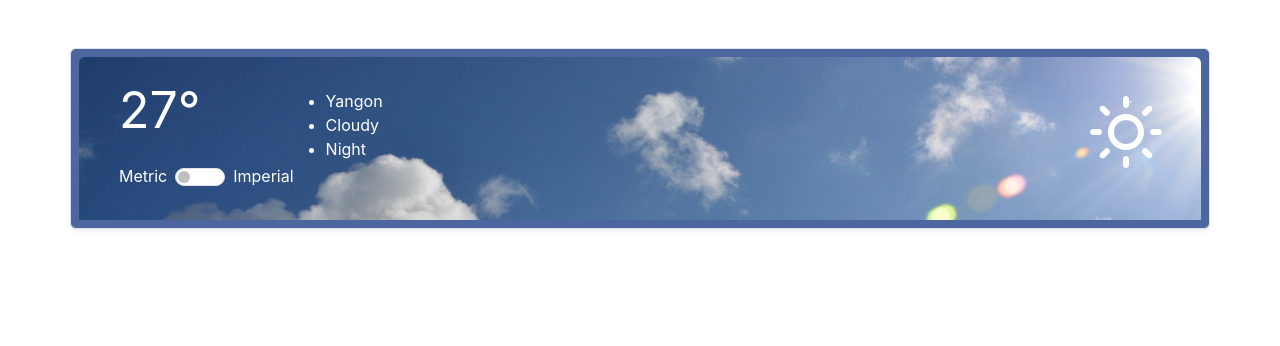
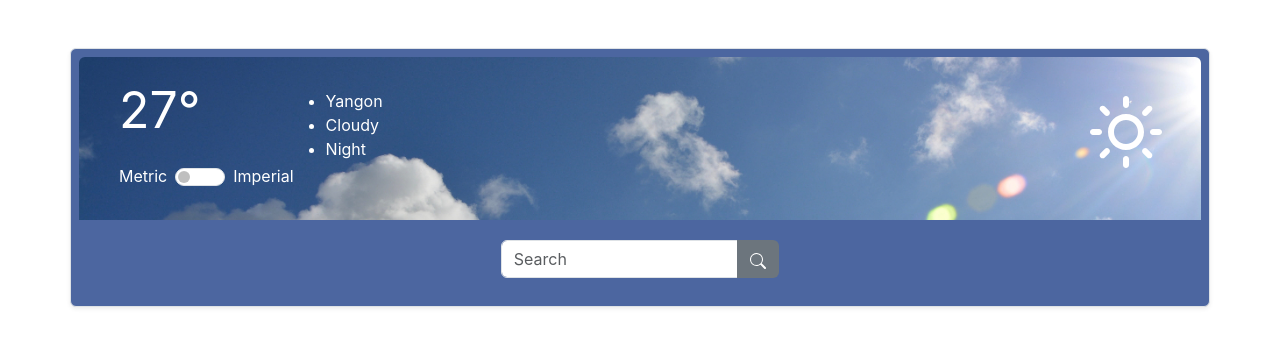
Before and after one commit to LinnKhantNyiNyi/react-weather-app, a React (Create React App) app: page / in a window 1280 px wide. Shown: the top 346 px of the page. Built offline with nearby package versions, Linux system fonts and the light colour scheme.

Commit message:
Add SearchSection

```diff
--- /dev/null
+++ b/src/components/search.js
@@ -0,0 +1,22 @@
+import React from "react";
+
+export default function search() {
+  return (
+    <>
+      <div className="bg-transparent p-1">
+        <div className="input-group rounded w-25 mx-auto my-3">
+          <input
+            type="search"
+            className="form-control rounded-start"
+            placeholder="Search"
+            aria-label="Search"
+            aria-describedby="search-addon"
+          />
+          <button type="submit" className="btn bg-secondary">
+            <img src="/search.svg" alt="" />
+          </button>
+        </div>
+      </div>
+    </>
+  );
+}
--- a/src/pages/home.js
+++ b/src/pages/home.js
@@ -1,12 +1,14 @@
 import React from "react";
 import "../components/background.css";
 import TempSection from "../components/TempSection";
+import Search from "../components/search";
 
 export default function home() {
   return (
     <>
       <div className="container  p-2 border rounded mt-5 shadow-sm bg-blue">
         <TempSection />
+        <Search />
       </div>
     </>
   );
```
Also changed, not shown: public/search.svg (added).
